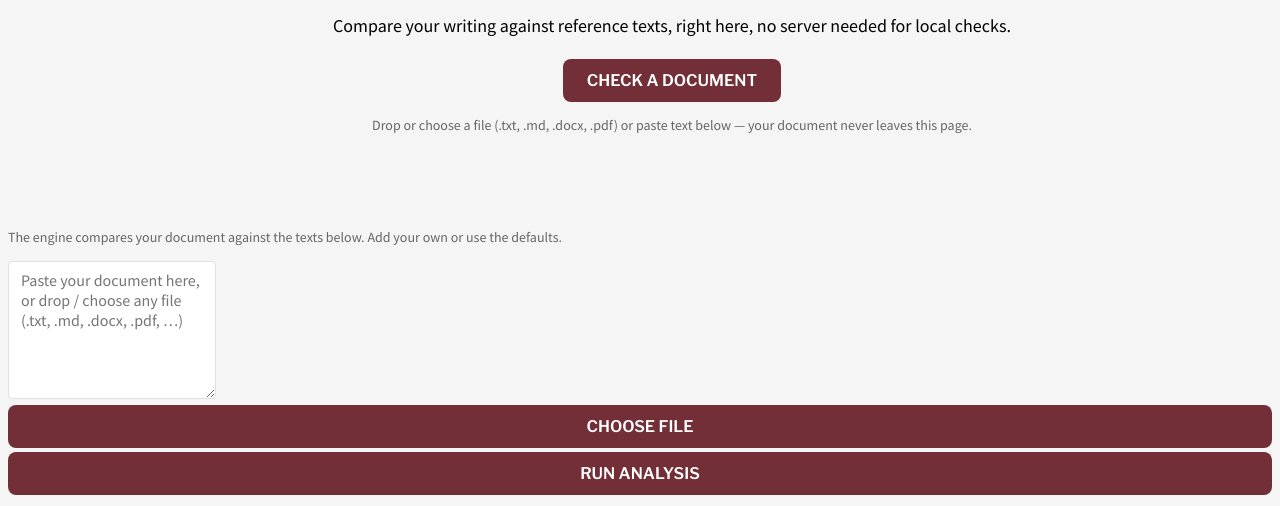
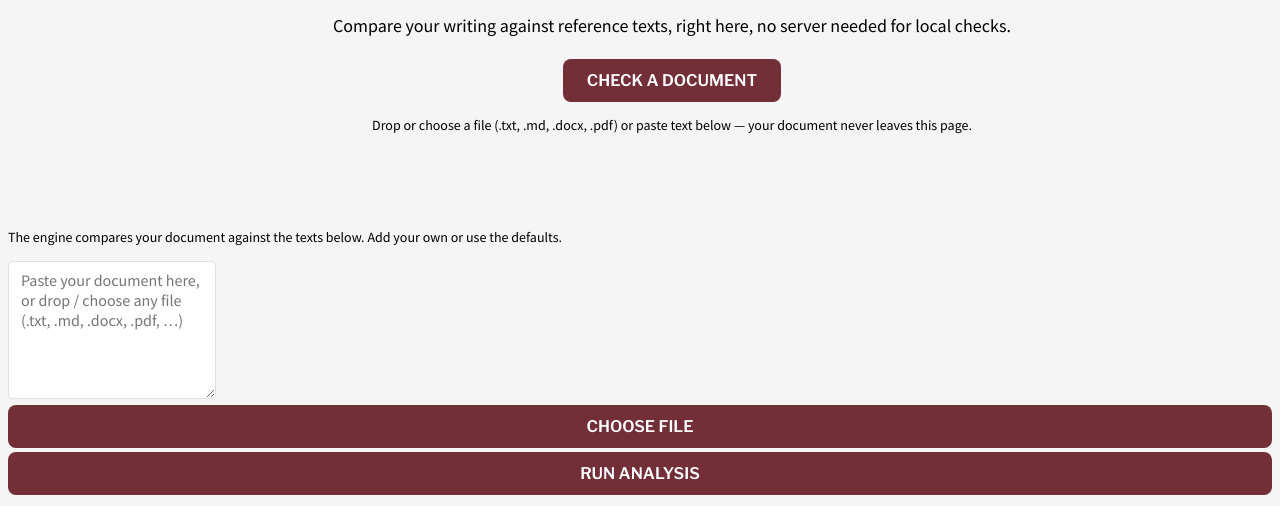
Before and after one commit to Swapneel-Sethi/plagiarism-checker, a website: page index.html in a window 1280 px wide. Shown: the part 288-794 px from the top of the page. Drawn offline with nearby package versions, Linux system fonts and the light colour scheme; a web font is replaced by a local one.

Commit message:
Style: caption and disclaimer text color to black (#000000) for better visibility

```diff
--- a/assets/styles.css
+++ b/assets/styles.css
@@ -595,7 +595,7 @@ textarea {
   font-size: var(--text-sm);
   font-weight: var(--font-weight-regular);
   line-height: var(--leading-sm);
-  color: var(--color-ash);
+  color: var(--color-ebony);
 }
 
 .disclaimer {
```
